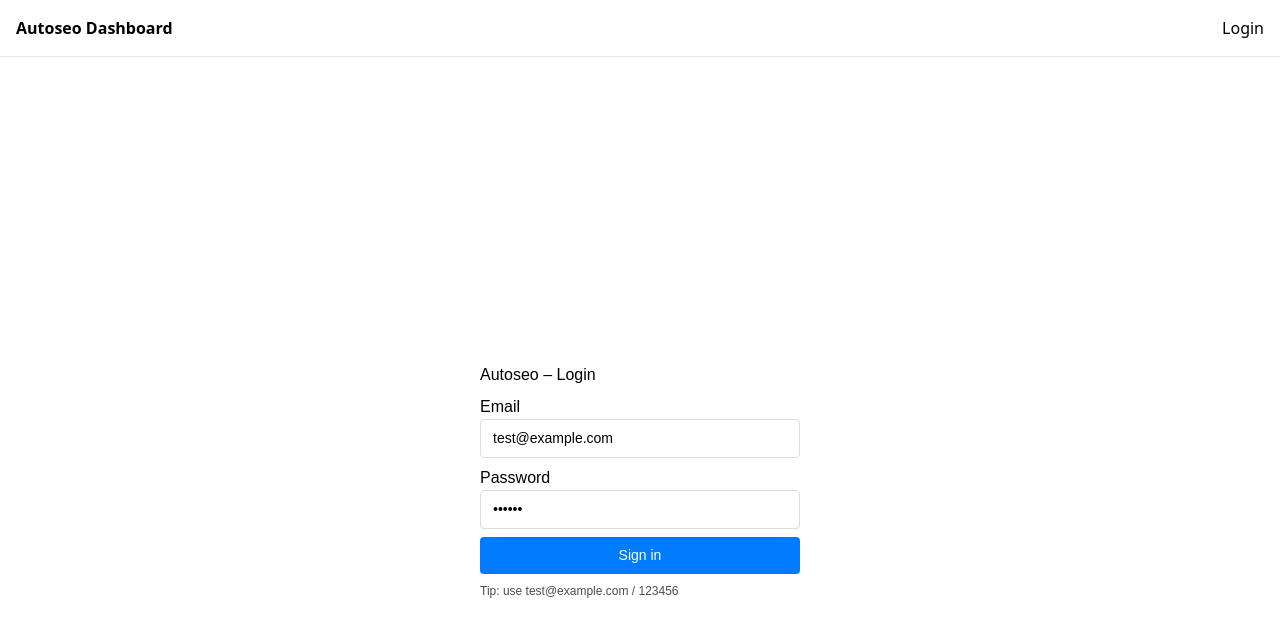
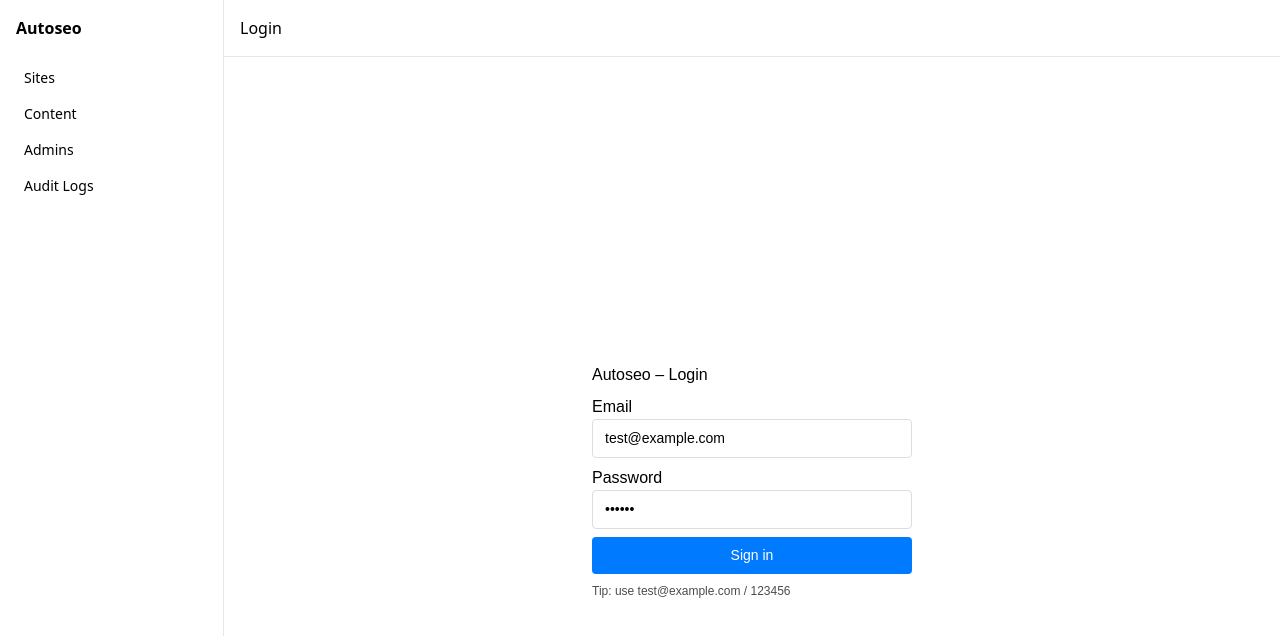
Before and after one commit to magnificodev/autoseo, a Next.js app in the folder dashboard/: page /login in a window 1280 px wide. Shown: the top 636 px of the page. Built offline with nearby package versions, Linux system fonts and the light colour scheme; no server answers.

Commit message:
feat(dashboard): add Sidebar layout and base Button component

```diff
--- a/dashboard/app/layout.tsx
+++ b/dashboard/app/layout.tsx
@@ -11,15 +11,26 @@ export default function RootLayout({ children }: { children: React.ReactNode })
     return (
         <html lang="en">
             <body className="min-h-screen bg-white text-black">
-                <header className="border-b">
-                    <div className="container flex h-14 items-center justify-between">
-                        <div className="font-semibold">Autoseo Dashboard</div>
-                        <ClientAuthLinks />
+                <div className="flex min-h-screen">
+                    <aside className="hidden w-56 border-r p-4 md:block">
+                        <div className="mb-6 font-semibold">Autoseo</div>
+                        <nav className="space-y-2 text-sm">
+                            <a href="/sites" className="block rounded px-2 py-1 hover:bg-gray-100">Sites</a>
+                            <a href="/content" className="block rounded px-2 py-1 hover:bg-gray-100">Content</a>
+                            <a href="/admins" className="block rounded px-2 py-1 hover:bg-gray-100">Admins</a>
+                            <a href="/audit-logs" className="block rounded px-2 py-1 hover:bg-gray-100">Audit Logs</a>
+                        </nav>
+                    </aside>
+                    <div className="flex-1">
+                        <header className="border-b">
+                            <div className="container flex h-14 items-center justify-between">
+                                <div className="font-semibold md:hidden">Autoseo</div>
+                                <ClientAuthLinks />
+                            </div>
+                        </header>
+                        <main className="container py-6">{children}</main>
                     </div>
-                </header>
-                <main className="container py-6">
-                    {children}
-                </main>
+                </div>
             </body>
         </html>
     );
--- /dev/null
+++ b/dashboard/components/ui/Button.tsx
@@ -0,0 +1,47 @@
+import * as React from 'react'
+import clsx from 'classnames'
+
+type ButtonProps = React.ButtonHTMLAttributes<HTMLButtonElement> & {
+  variant?: 'primary' | 'secondary' | 'ghost' | 'danger'
+  size?: 'sm' | 'md' | 'lg'
+}
+
+const sizeClasses: Record<NonNullable<ButtonProps['size']>, string> = {
+  sm: 'h-8 px-3 text-sm',
+  md: 'h-10 px-4 text-sm',
+  lg: 'h-12 px-6 text-base',
+}
+
+const variantClasses: Record<NonNullable<ButtonProps['variant']>, string> = {
+  primary:
+    'bg-blue-600 text-white hover:bg-blue-700 focus-visible:outline-blue-600',
+  secondary:
+    'bg-gray-100 text-gray-900 hover:bg-gray-200 focus-visible:outline-gray-400',
+  ghost:
+    'bg-transparent text-gray-900 hover:bg-gray-50 focus-visible:outline-gray-300',
+  danger:
+    'bg-red-600 text-white hover:bg-red-700 focus-visible:outline-red-600',
+}
+
+export function Button({
+  className,
+  variant = 'primary',
+  size = 'md',
+  disabled,
+  ...props
+}: ButtonProps) {
+  return (
+    <button
+      className={clsx(
+        'inline-flex items-center justify-center rounded-md font-medium transition-colors focus-visible:outline focus-visible:outline-2 focus-visible:outline-offset-2 disabled:opacity-50 disabled:pointer-events-none',
+        sizeClasses[size],
+        variantClasses[variant],
+        className,
+      )}
+      disabled={disabled}
+      {...props}
+    />
+  )
+}
+
+export default Button
```
